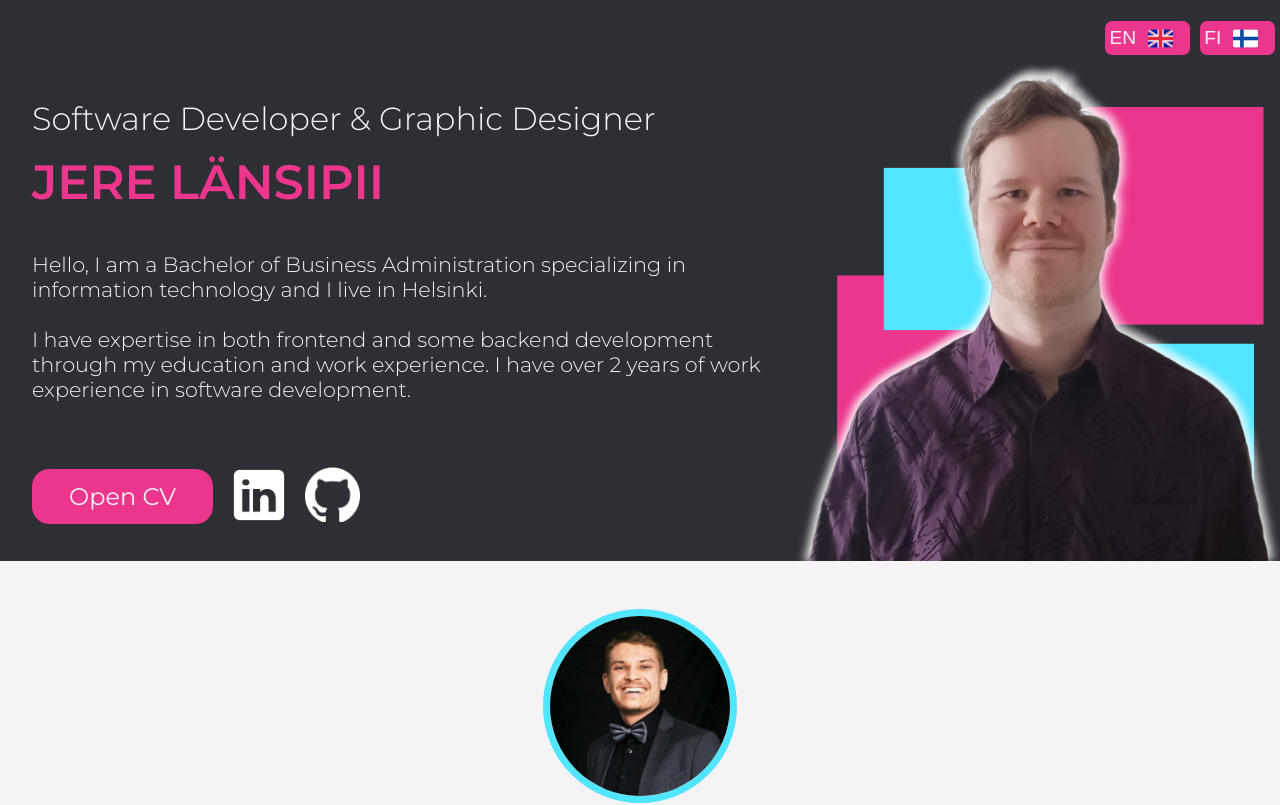
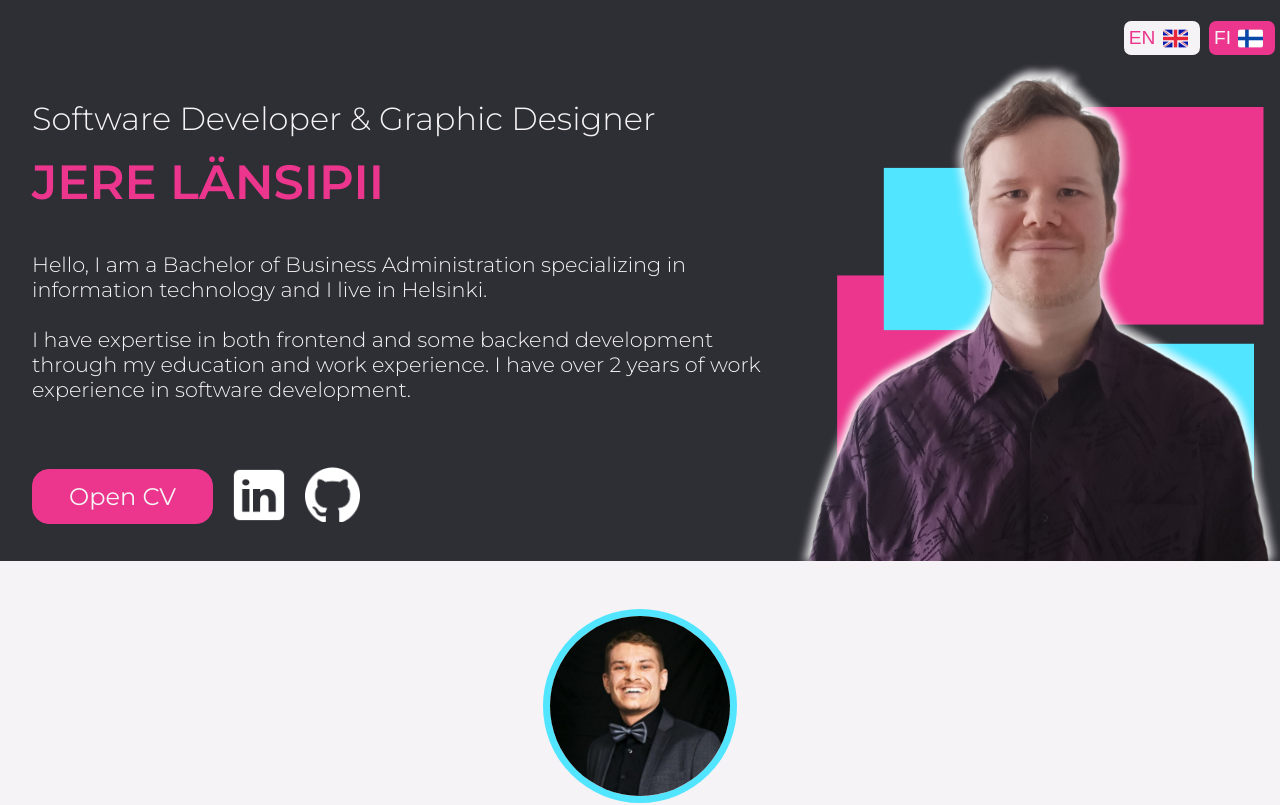
Before and after one commit to ojela028xamk/jere-lansipii-portfolio, a Next.js app: page / in a window 1280 px wide. Shown: the top 805 px of the page. Built offline with nearby package versions, Linux system fonts and the light colour scheme; no server answers.

Commit message:
show current language

```diff
--- a/app/page.tsx
+++ b/app/page.tsx
@@ -4,7 +4,6 @@ import Projects from "./website/projects";
 import Skills from "./website/skills";
 import css from "./page.module.scss";
 import Experience from "./website/experience";
-import LanguageSwitch from "./website/languageSwitch";
 
 export default function Home() {
   return (
--- a/app/website/languageSwitch.module.scss
+++ b/app/website/languageSwitch.module.scss
@@ -27,7 +27,7 @@
       min-width: 25px;
       flex: 1;
       position: relative;
-      margin: 0 0.5em;
+      margin: 0 0.3em;
 
       .image {
         object-fit: contain;
@@ -40,4 +40,9 @@
       cursor: pointer;
     }
   }
+
+  .current_language {
+    background-color: $white;
+    color: $pink;
+  }
 }
--- a/app/website/languageSwitch.tsx
+++ b/app/website/languageSwitch.tsx
@@ -1,8 +1,9 @@
 "use client";
-import { useTransition } from "react";
+import { useState, useTransition } from "react";
 import css from "./languageSwitch.module.scss";
 import { setUserLocale } from "../i18n/locale";
 import Image from "next/image";
+import { useLocale } from "next-intl";
 
 export enum Locale {
   EN = "en",
@@ -10,11 +11,14 @@ export enum Locale {
 }
 
 const LanguageSwitch = () => {
+  const initialLanguage = useLocale() as Locale;
   const [isPending, startTransition] = useTransition();
-
-  console.log(isPending);
+  const [currentLanguage, setCurrentLanguage] =
+    useState<Locale>(initialLanguage);
 
   const handleLanguageSwitch = (locale: Locale) => {
+    if (currentLanguage === locale) return;
+    setCurrentLanguage(locale);
     startTransition(() => {
       setUserLocale(locale);
     });
@@ -25,8 +29,11 @@ const LanguageSwitch = () => {
       {Object.values(Locale).map((value) => (
         <button
           key={value}
-          className={css.language_switch_button}
+          className={`${css.language_switch_button} ${
+            currentLanguage === value ? css.current_language : ""
+          }`}
           onClick={() => handleLanguageSwitch(value)}
+          disabled={isPending}
         >
           <span className={css.language_value}>
             {value.toLocaleUpperCase()}
```
